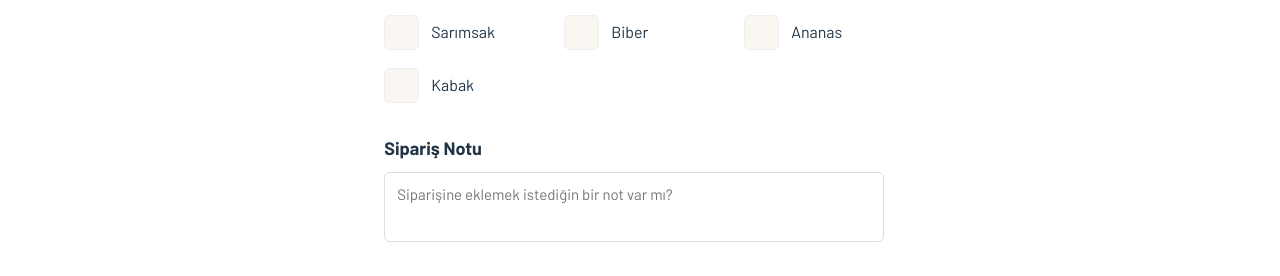
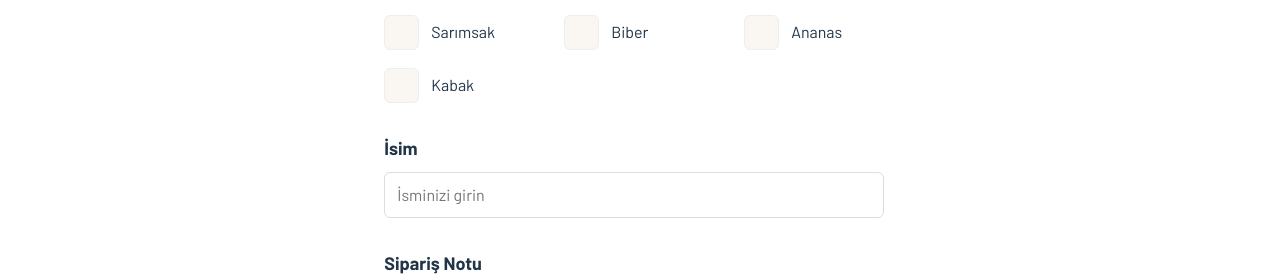
Before and after one commit to yigit-ozcan/fsweb-s8-challenge-pizza, a React (Vite) app: page /order in a window 1280 px wide. Shown: the part 1120-1396 px from the top of the page. Built offline with nearby package versions, Linux system fonts and the light colour scheme; a web font is replaced by a local one.

Commit message:
son düzeltmeler yazıldı

```diff
--- a/src/pages/OrderPage.jsx
+++ b/src/pages/OrderPage.jsx
@@ -50,7 +50,6 @@ const OrderPage = ({ handleOrder }) => {
 
   const navigate = useNavigate();
 
-  // ✅ FİYAT HESAPLAMA
   const hesaplaFiyat = () => {
     const BASE_PRICE = 85.50;
     const MALZEME_FIYATI = 5;
@@ -96,6 +95,7 @@ const OrderPage = ({ handleOrder }) => {
   };
 
   const isValidForm =
+    isim.trim().length >= 3 &&
     boyut !== "" &&
     hamur !== "" &&
     malzemeler.length >= 4 &&
@@ -211,6 +211,18 @@ const OrderPage = ({ handleOrder }) => {
             </CheckboxGrid>
           </Section>
 
+          <Section>
+            <Title>İsim</Title>
+            <InputBox
+              value={isim}
+              onChange={(e) => setIsim(e.target.value)}
+              placeholder="İsminizi girin"
+            />
+            {isim.length > 0 && isim.trim().length < 3 && (
+              <InfoText>İsim en az 3 karakter olmalıdır.</InfoText>
+            )}
+          </Section>
+
           {/* NOT */}
           <Section>
             <Title>Sipariş Notu</Title>
--- a/src/pages/Success.jsx
+++ b/src/pages/Success.jsx
@@ -12,7 +12,6 @@ const Success = ({ finalOrder }) => {
     );
   }
 
-  // Örnek fiyatlar (orderPage’deki hesap mantığını tekrar kullandık)
   const secimUcreti = finalOrder.malzemeler.length * 5;
   const toplam = (85.5 + secimUcreti) * finalOrder.adet;
 
@@ -32,12 +31,20 @@ const Success = ({ finalOrder }) => {
         <h3>Position Absolute Acı Pizza</h3>
 
         <OrderInfo>
+
+          <OrderRow><strong>İsim:</strong> {finalOrder.isim}</OrderRow>
+
+          {finalOrder.not && (
+            <OrderRow><strong>Not:</strong> {finalOrder.not}</OrderRow>
+          )}
+
           <OrderRow><strong>Boyut:</strong> {finalOrder.boyut}</OrderRow>
           <OrderRow><strong>Hamur:</strong> {finalOrder.hamur}</OrderRow>
           <OrderRow>
             <strong>Ek Malzemeler:</strong> {finalOrder.malzemeler.join(", ")}
           </OrderRow>
           <OrderRow><strong>Adet:</strong> {finalOrder.adet}</OrderRow>
+
         </OrderInfo>
 
         {/* SUMMARY CARD */}
```
Also changed, not shown: 1 other file (tests, documents, lock files or other folders).
